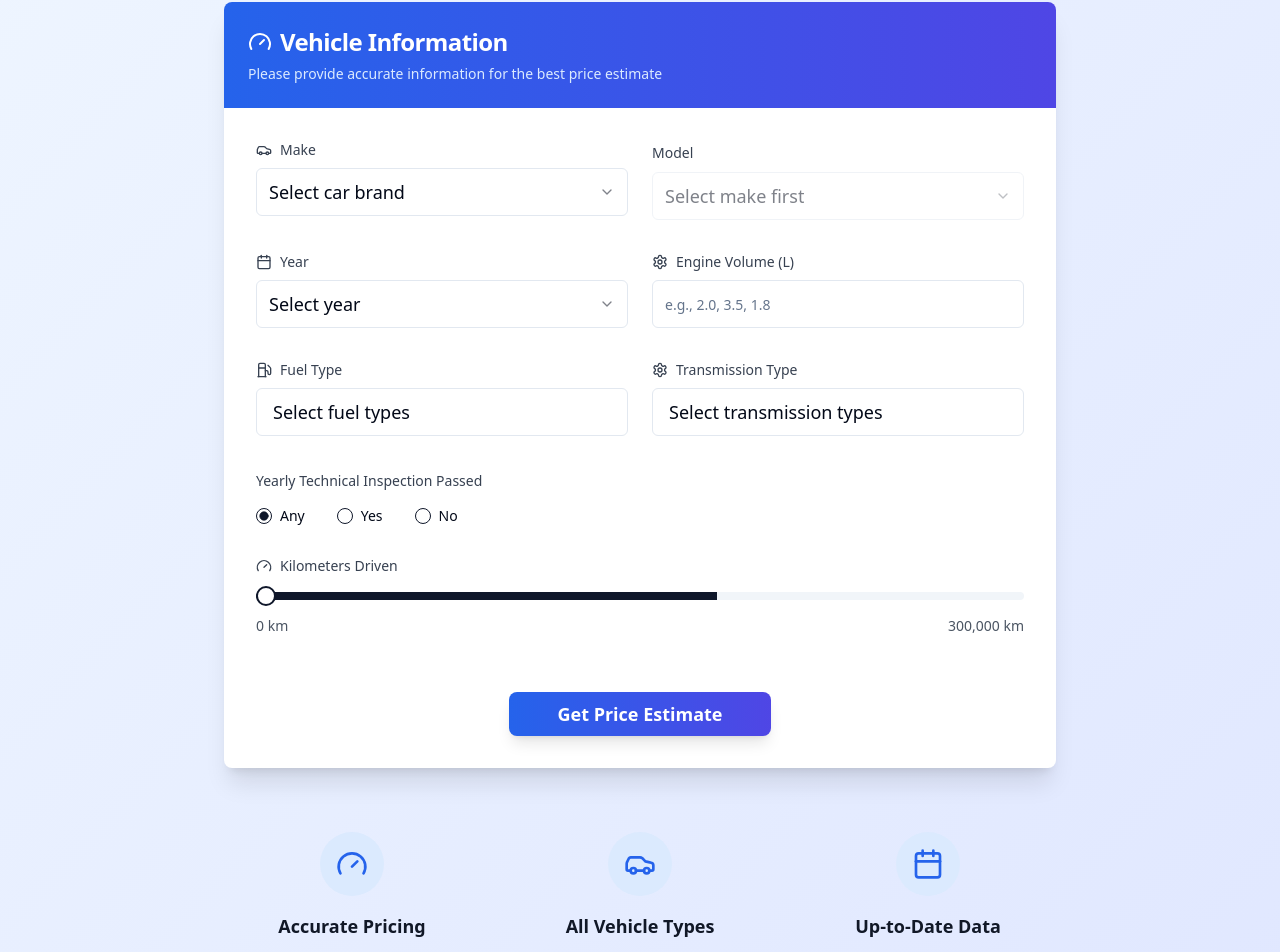
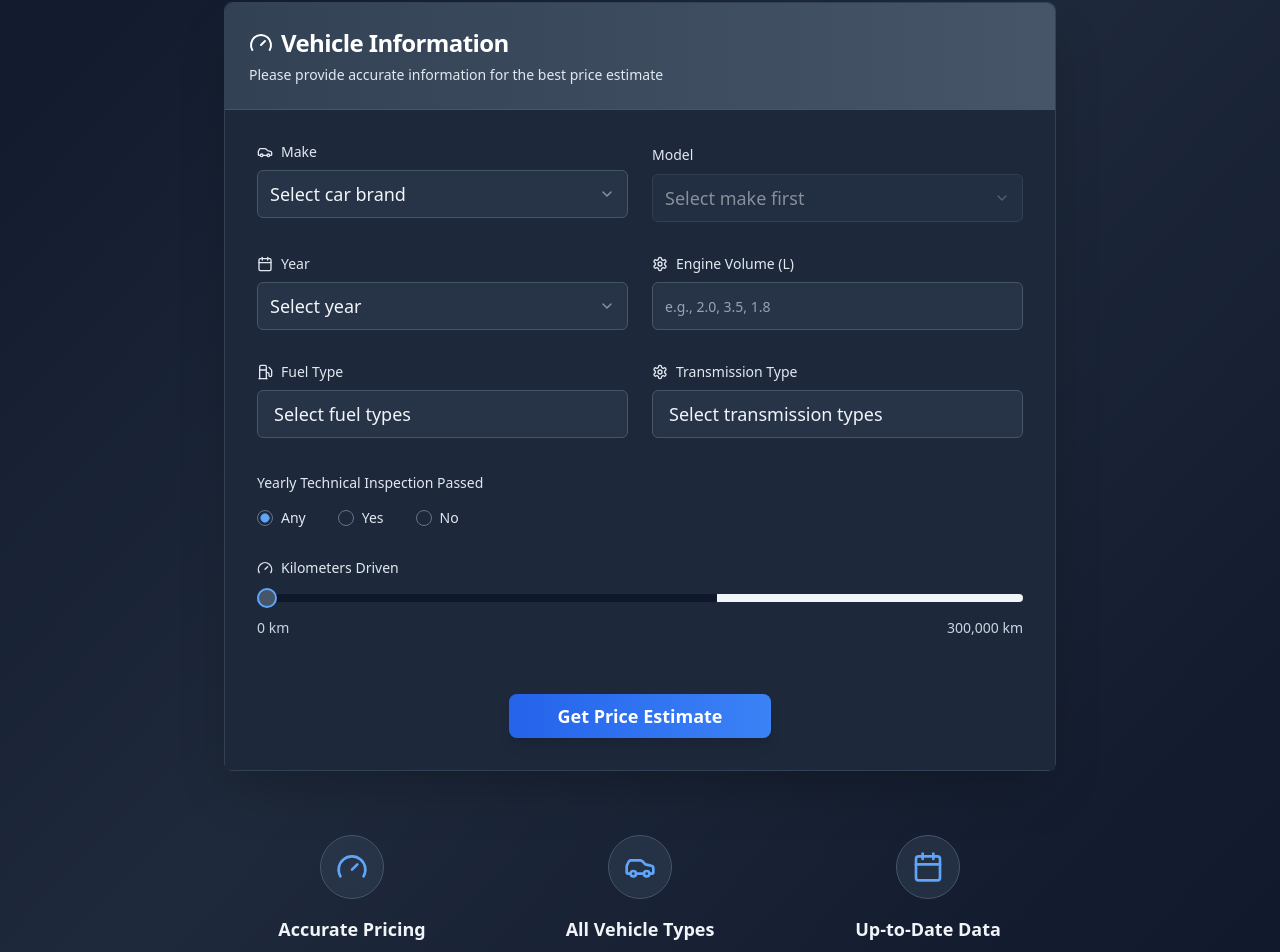
Before and after one commit to valdisdev1/auto-value-finder-tool, a React (Vite) app: page / in a window 1280 px wide. Shown: the part 271-1223 px from the top of the page. Built offline with nearby package versions, Linux system fonts and the light colour scheme.

Commit message:
feat: Implement a modern dark theme
Adjusted the color scheme of the main page to a modern dark theme, modifying background, text, and component colors for a darker, more contemporary aesthetic.

```diff
--- a/src/pages/Index.tsx
+++ b/src/pages/Index.tsx
@@ -1,3 +1,4 @@
+
 import React, { useState } from 'react';
 import { Car, Calendar, Fuel, Settings, Gauge } from 'lucide-react';
 import { Button } from '@/components/ui/button';
@@ -69,13 +70,13 @@ const Index = () => {
   const availableModels = formData.make ? carBrands[formData.make as keyof typeof carBrands] || [] : [];
 
   return (
-    <div className="min-h-screen bg-gradient-to-br from-blue-50 to-indigo-100">
+    <div className="min-h-screen bg-gradient-to-br from-slate-900 via-slate-800 to-slate-900">
       {/* Header */}
-      <div className="bg-white shadow-sm border-b">
+      <div className="bg-slate-800/90 backdrop-blur-sm shadow-xl border-b border-slate-700">
         <div className="max-w-7xl mx-auto px-4 sm:px-6 lg:px-8 py-4">
           <div className="flex items-center space-x-3">
-            <Car className="h-8 w-8 text-blue-600" />
-            <h1 className="text-2xl font-bold text-gray-900">CarPriceChecker</h1>
+            <Car className="h-8 w-8 text-blue-400" />
+            <h1 className="text-2xl font-bold text-slate-100">CarPriceChecker</h1>
           </div>
         </div>
       </div>
@@ -84,44 +85,44 @@ const Index = () => {
       <div className="max-w-4xl mx-auto px-4 sm:px-6 lg:px-8 py-12">
         {/* Hero Section */}
         <div className="text-center mb-12">
-          <h2 className="text-4xl font-bold text-gray-900 mb-4">
+          <h2 className="text-4xl font-bold text-slate-100 mb-4">
             Get Your Car's Current Market Value
           </h2>
-          <p className="text-xl text-gray-600 max-w-2xl mx-auto">
+          <p className="text-xl text-slate-300 max-w-2xl mx-auto">
             Enter your vehicle details below to get an accurate price estimate based on current market data
           </p>
         </div>
 
         {/* Price Checker Form */}
-        <Card className="bg-white shadow-xl border-0">
-          <CardHeader className="bg-gradient-to-r from-blue-600 to-indigo-600 text-white rounded-t-lg">
+        <Card className="bg-slate-800/95 backdrop-blur-sm shadow-2xl border-slate-700 border">
+          <CardHeader className="bg-gradient-to-r from-slate-700 to-slate-600 text-white rounded-t-lg border-b border-slate-600">
             <CardTitle className="text-2xl flex items-center space-x-2">
               <Gauge className="h-6 w-6" />
               <span>Vehicle Information</span>
             </CardTitle>
-            <CardDescription className="text-blue-100">
+            <CardDescription className="text-slate-200">
               Please provide accurate information for the best price estimate
             </CardDescription>
           </CardHeader>
-          <CardContent className="p-8">
+          <CardContent className="p-8 bg-slate-800/95">
             <form onSubmit={handleSubmit} className="space-y-8">
               {/* First Row - Make and Model */}
               <div className="grid grid-cols-1 md:grid-cols-2 gap-6">
                 <div className="space-y-2">
-                  <Label htmlFor="make" className="text-sm font-medium text-gray-700 flex items-center space-x-2">
+                  <Label htmlFor="make" className="text-sm font-medium text-slate-200 flex items-center space-x-2">
                     <Car className="h-4 w-4" />
                     <span>Make</span>
                   </Label>
                   <Select onValueChange={(value) => {
                     handleInputChange('make', value);
-                    handleInputChange('model', ''); // Reset model when make changes
+                    handleInputChange('model', '');
                   }}>
-                    <SelectTrigger className="h-12 text-lg">
+                    <SelectTrigger className="h-12 text-lg bg-slate-700/50 border-slate-600 text-slate-100 hover:bg-slate-600/50">
                       <SelectValue placeholder="Select car brand" />
                     </SelectTrigger>
-                    <SelectContent className="bg-white max-h-[300px]">
+                    <SelectContent className="bg-slate-700 border-slate-600 max-h-[300px]">
                       {Object.keys(carBrands).map((brand) => (
-                        <SelectItem key={brand} value={brand}>
+                        <SelectItem key={brand} value={brand} className="text-slate-100 hover:bg-slate-600 focus:bg-slate-600">
                           {brand}
                         </SelectItem>
                       ))}
@@ -129,19 +130,19 @@ const Index = () => {
                   </Select>
                 </div>
                 <div className="space-y-2">
-                  <Label htmlFor="model" className="text-sm font-medium text-gray-700">
+                  <Label htmlFor="model" className="text-sm font-medium text-slate-200">
                     Model
                   </Label>
                   <Select
                     onValueChange={(value) => handleInputChange('model', value)}
                     disabled={!formData.make}
                   >
-                    <SelectTrigger className="h-12 text-lg">
+                    <SelectTrigger className="h-12 text-lg bg-slate-700/50 border-slate-600 text-slate-100 hover:bg-slate-600/50 disabled:opacity-50">
                       <SelectValue placeholder={formData.make ? "Select model" : "Select make first"} />
                     </SelectTrigger>
-                    <SelectContent className="bg-white max-h-[300px]">
+                    <SelectContent className="bg-slate-700 border-slate-600 max-h-[300px]">
                       {availableModels.map((model) => (
-                        <SelectItem key={model} value={model}>
+                        <SelectItem key={model} value={model} className="text-slate-100 hover:bg-slate-600 focus:bg-slate-600">
                           {model}
                         </SelectItem>
                       ))}
@@ -153,17 +154,17 @@ const Index = () => {
               {/* Second Row - Year and Engine Volume */}
               <div className="grid grid-cols-1 md:grid-cols-2 gap-6">
                 <div className="space-y-2">
-                  <Label htmlFor="year" className="text-sm font-medium text-gray-700 flex items-center space-x-2">
+                  <Label htmlFor="year" className="text-sm font-medium text-slate-200 flex items-center space-x-2">
                     <Calendar className="h-4 w-4" />
                     <span>Year</span>
                   </Label>
                   <Select onValueChange={(value) => handleInputChange('year', value)}>
-                    <SelectTrigger className="h-12 text-lg">
+                    <SelectTrigger className="h-12 text-lg bg-slate-700/50 border-slate-600 text-slate-100 hover:bg-slate-600/50">
                       <SelectValue placeholder="Select year" />
                     </SelectTrigger>
-                    <SelectContent className="bg-white max-h-[300px]">
+                    <SelectContent className="bg-slate-700 border-slate-600 max-h-[300px]">
                       {years.map((year) => (
-                        <SelectItem key={year} value={year.toString()}>
+                        <SelectItem key={year} value={year.toString()} className="text-slate-100 hover:bg-slate-600 focus:bg-slate-600">
                           {year}
                         </SelectItem>
                       ))}
@@ -171,7 +172,7 @@ const Index = () => {
                   </Select>
                 </div>
                 <div className="space-y-2">
-                  <Label htmlFor="engineVolume" className="text-sm font-medium text-gray-700 flex items-center space-x-2">
+                  <Label htmlFor="engineVolume" className="text-sm font-medium text-slate-200 flex items-center space-x-2">
                     <Settings className="h-4 w-4" />
                     <span>Engine Volume (L)</span>
                   </Label>
@@ -180,7 +181,7 @@ const Index = () => {
                     placeholder="e.g., 2.0, 3.5, 1.8"
                     value={formData.engineVolume}
                     onChange={(e) => handleInputChange('engineVolume', e.target.value)}
-                    className="h-12 text-lg"
+                    className="h-12 text-lg bg-slate-700/50 border-slate-600 text-slate-100 placeholder:text-slate-400 focus:border-blue-400"
                     type="number"
                     step="0.1"
                     required
@@ -191,25 +192,26 @@ const Index = () => {
               {/* Third Row - Fuel Type and Transmission (Multi-select) */}
               <div className="grid grid-cols-1 md:grid-cols-2 gap-6">
                 <div className="space-y-2">
-                  <Label className="text-sm font-medium text-gray-700 flex items-center space-x-2">
+                  <Label className="text-sm font-medium text-slate-200 flex items-center space-x-2">
                     <Fuel className="h-4 w-4" />
                     <span>Fuel Type</span>
                   </Label>
                   <DropdownMenu>
                     <DropdownMenuTrigger asChild>
-                      <Button variant="outline" className="h-12 text-lg w-full justify-between">
+                      <Button variant="outline" className="h-12 text-lg w-full justify-between bg-slate-700/50 border-slate-600 text-slate-100 hover:bg-slate-600/50">
                         {formData.fuelType.length > 0
                           ? `${formData.fuelType.length} selected`
                           : "Select fuel types"
                         }
                       </Button>
                     </DropdownMenuTrigger>
-                    <DropdownMenuContent className="w-full bg-white">
+                    <DropdownMenuContent className="w-full bg-slate-700 border-slate-600">
                       {['Gasoline', 'Diesel', 'Hybrid', 'Electric', 'LPG'].map((fuel) => (
                         <DropdownMenuCheckboxItem
                           key={fuel}
                           checked={formData.fuelType.includes(fuel)}
                           onCheckedChange={(checked) => handleMultiSelectChange('fuelType', fuel, checked)}
+                          className="text-slate-100 hover:bg-slate-600 focus:bg-slate-600"
                         >
                           {fuel}
                         </DropdownMenuCheckboxItem>
@@ -218,25 +220,26 @@ const Index = () => {
                   </DropdownMenu>
                 </div>
                 <div className="space-y-2">
-                  <Label className="text-sm font-medium text-gray-700 flex items-center space-x-2">
+                  <Label className="text-sm font-medium text-slate-200 flex items-center space-x-2">
                     <Settings className="h-4 w-4" />
                     <span>Transmission Type</span>
                   </Label>
                   <DropdownMenu>
                     <DropdownMenuTrigger asChild>
-                      <Button variant="outline" className="h-12 text-lg w-full justify-between">
+                      <Button variant="outline" className="h-12 text-lg w-full justify-between bg-slate-700/50 border-slate-600 text-slate-100 hover:bg-slate-600/50">
                         {formData.transmissionType.length > 0
                           ? `${formData.transmissionType.length} selected`
                           : "Select transmission types"
                         }
                       </Button>
                     </DropdownMenuTrigger>
-                    <DropdownMenuContent className="w-full bg-white">
+                    <DropdownMenuContent className="w-full bg-slate-700 border-slate-600">
                       {['Manual', 'Automatic', 'CVT', 'Semi-Automatic'].map((transmission) => (
                         <DropdownMenuCheckboxItem
                           key={transmission}
                           checked={formData.transmissionType.includes(transmission)}
                           onCheckedChange={(checked) => handleMultiSelectChange('transmissionType', transmission, checked)}
+                          className="text-slate-100 hover:bg-slate-600 focus:bg-slate-600"
                         >
                           {transmission}
                         </DropdownMenuCheckboxItem>
@@ -248,7 +251,7 @@ const Index = () => {
 
               {/* Fourth Row - Technical Inspection */}
               <div className="space-y-4">
-                <Label className="text-sm font-medium text-gray-700">
+                <Label className="text-sm font-medium text-slate-200">
                   Yearly Technical Inspection Passed
                 </Label>
                 <RadioGroup
@@ -257,23 +260,23 @@ const Index = () => {
                   className="flex space-x-6"
                 >
                   <div className="flex items-center space-x-2">
-                    <RadioGroupItem value="any" id="any" />
-                    <Label htmlFor="any" className="cursor-pointer">Any</Label>
+                    <RadioGroupItem value="any" id="any" className="border-slate-500 text-blue-400" />
+                    <Label htmlFor="any" className="cursor-pointer text-slate-200">Any</Label>
                   </div>
                   <div className="flex items-center space-x-2">
-                    <RadioGroupItem value="yes" id="yes" />
-                    <Label htmlFor="yes" className="cursor-pointer">Yes</Label>
+                    <RadioGroupItem value="yes" id="yes" className="border-slate-500 text-blue-400" />
+                    <Label htmlFor="yes" className="cursor-pointer text-slate-200">Yes</Label>
                   </div>
                   <div className="flex items-center space-x-2">
-                    <RadioGroupItem value="no" id="no" />
-                    <Label htmlFor="no" className="cursor-pointer">No</Label>
+                    <RadioGroupItem value="no" id="no" className="border-slate-500 text-blue-400" />
+                    <Label htmlFor="no" className="cursor-pointer text-slate-200">No</Label>
                   </div>
                 </RadioGroup>
               </div>
 
               {/* Fifth Row - Kilometers (Slider) */}
               <div className="space-y-4">
-                <Label className="text-sm font-medium text-gray-700 flex items-center space-x-2">
+                <Label className="text-sm font-medium text-slate-200 flex items-center space-x-2">
                   <Gauge className="h-4 w-4" />
                   <span>Kilometers Driven</span>
                 </Label>
@@ -284,9 +287,9 @@ const Index = () => {
                     max={500000}
                     min={0}
                     step={5000}
-                    className="w-full"
+                    className="w-full [&_[role=slider]]:bg-slate-600 [&_[role=slider]]:border-blue-400"
                   />
-                  <div className="flex justify-between text-sm text-gray-600">
+                  <div className="flex justify-between text-sm text-slate-300">
                     <span>{formData.kilometers[0].toLocaleString()} km</span>
                     <span>{formData.kilometers[1].toLocaleString()} km</span>
                   </div>
@@ -298,7 +301,7 @@ const Index = () => {
                 <Button
                   type="submit"
                   size="lg"
-                  className="bg-gradient-to-r from-blue-600 to-indigo-600 hover:from-blue-700 hover:to-indigo-700 text-white px-12 py-4 text-lg font-semibold rounded-lg shadow-lg hover:shadow-xl transition-all duration-200 transform hover:scale-105"
+                  className="bg-gradient-to-r from-blue-600 to-blue-500 hover:from-blue-700 hover:to-blue-600 text-white px-12 py-4 text-lg font-semibold rounded-lg shadow-lg hover:shadow-xl transition-all duration-200 transform hover:scale-105"
                 >
                   Get Price Estimate
                 </Button>
@@ -310,25 +313,25 @@ const Index = () => {
         {/* Features Section */}
         <div className="mt-16 grid grid-cols-1 md:grid-cols-3 gap-8">
           <div className="text-center">
-            <div className="bg-blue-100 rounded-full w-16 h-16 flex items-center justify-center mx-auto mb-4">
-              <Gauge className="h-8 w-8 text-blue-600" />
+            <div className="bg-slate-700/50 backdrop-blur-sm rounded-full w-16 h-16 flex items-center justify-center mx-auto mb-4 border border-slate-600">
+              <Gauge className="h-8 w-8 text-blue-400" />
             </div>
-            <h3 className="text-lg font-semibold text-gray-900 mb-2">Accurate Pricing</h3>
-            <p className="text-gray-600">Get real-time market prices based on current data and trends</p>
+            <h3 className="text-lg font-semibold text-slate-100 mb-2">Accurate Pricing</h3>
+            <p className="text-slate-300">Get real-time market prices based on current data and trends</p>
           </div>
           <div className="text-center">
-            <div className="bg-blue-100 rounded-full w-16 h-16 flex items-center justify-center mx-auto mb-4">
-              <Car className="h-8 w-8 text-blue-600" />
+            <div className="bg-slate-700/50 backdrop-blur-sm rounded-full w-16 h-16 flex items-center justify-center mx-auto mb-4 border border-slate-600">
+              <Car className="h-8 w-8 text-blue-400" />
             </div>
-            <h3 className="text-lg font-semibold text-gray-900 mb-2">All Vehicle Types</h3>
-            <p className="text-gray-600">Support for cars, trucks, motorcycles, and commercial vehicles</p>
+            <h3 className="text-lg font-semibold text-slate-100 mb-2">All Vehicle Types</h3>
+            <p className="text-slate-300">Support for cars, trucks, motorcycles, and commercial vehicles</p>
           </div>
           <div className="text-center">
-            <div className="bg-blue-100 rounded-full w-16 h-16 flex items-center justify-center mx-auto mb-4">
-              <Calendar className="h-8 w-8 text-blue-600" />
+            <div className="bg-slate-700/50 backdrop-blur-sm rounded-full w-16 h-16 flex items-center justify-center mx-auto mb-4 border border-slate-600">
+              <Calendar className="h-8 w-8 text-blue-400" />
             </div>
-            <h3 className="text-lg font-semibold text-gray-900 mb-2">Up-to-Date Data</h3>
-            <p className="text-gray-600">Our database is updated daily with the latest market information</p>
+            <h3 className="text-lg font-semibold text-slate-100 mb-2">Up-to-Date Data</h3>
+            <p className="text-slate-300">Our database is updated daily with the latest market information</p>
           </div>
         </div>
       </div>
```
